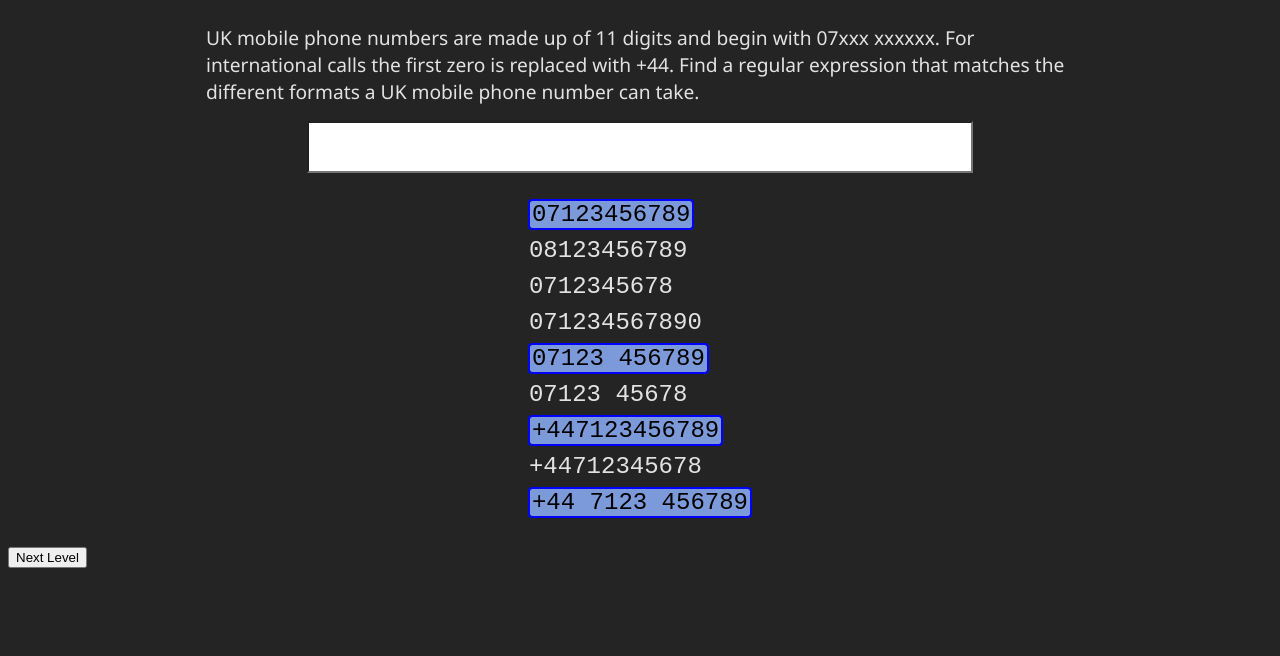
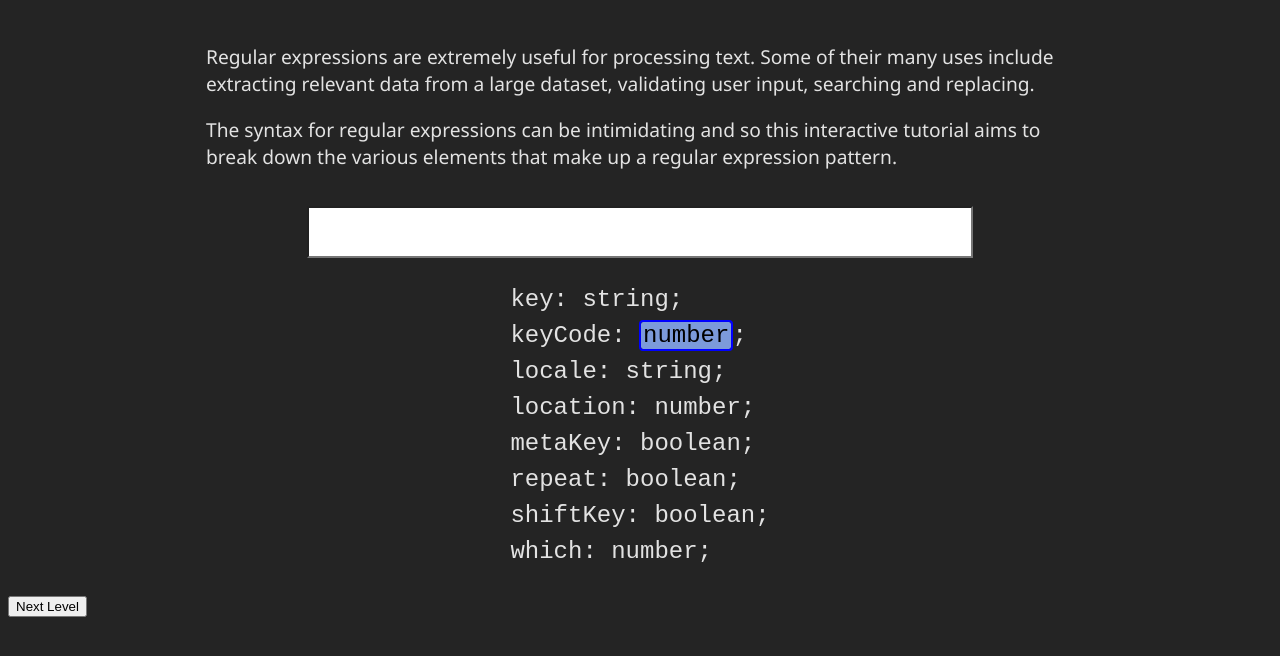
Before and after one commit to MichaelShawUK/regex, a React (Vite) app: page / in a window 1280 px wide. Shown: the top 656 px of the page. Built offline with nearby package versions, Linux system fonts and the light colour scheme.

Commit message:
Map instructions array to individual paragraphs

```diff
--- a/src/components/LevelTemplate.tsx
+++ b/src/components/LevelTemplate.tsx
@@ -47,7 +47,11 @@ const LevelTemplate = ({ templateData }: LevelTemplateProps) => {
 
   return (
     <div className="level-template">
-      <div className="instructions">{templateData.instructions}</div>
+      <div className="instructions">
+        {templateData.instructions.map((paragraph, index) => (
+          <p key={index}>{paragraph}</p>
+        ))}
+      </div>
       <input
         type="text"
         onChange={(e) => regexInputHandler(e)}
--- a/src/data/templateData.ts
+++ b/src/data/templateData.ts
@@ -7,8 +7,26 @@ import { BaseLevel, BaseLevelWithGetters } from "../types";
 const templateData: Array<BaseLevel> = [
   {
     type: "find",
-    instructions:
+    instructions: [
+      "Regular expressions are extremely useful for processing text. Some of their many uses include extracting relevant data from a large dataset, validating user input, searching and replacing.",
+      "The syntax for regular expressions can be intimidating and so this interactive tutorial aims to break down the various elements that make up a regular expression pattern.",
+    ],
+    matches: ["number", "number", "number"],
+    template: dedent`key: string;
+                     keyCode: SW@P;
+                     locale: string;
+                     location: SW@P;
+                     metaKey: boolean;
+                     repeat: boolean;
+                     shiftKey: boolean;
+                     which: SW@P;
+    `,
+  },
+  {
+    type: "find",
+    instructions: [
       "UK mobile phone numbers are made up of 11 digits and begin with 07xxx xxxxxx. For international calls the first zero is replaced with +44. Find a regular expression that matches the different formats a UK mobile phone number can take.",
+    ],
     matches: [
       "07123456789",
       "07123 456789",
@@ -27,7 +45,7 @@ const templateData: Array<BaseLevel> = [
   },
   {
     type: "find",
-    instructions: "Find all hex colour values",
+    instructions: ["Find all hex colour values"],
     matches: ["#efefef", "#ff0", "#9a4c12"],
     template: dedent`color: red;
                      background-color: SW@P;
@@ -37,7 +55,7 @@ const templateData: Array<BaseLevel> = [
   },
   {
     type: "find",
-    instructions: "Find all products IDs in this order",
+    instructions: ["Find all products IDs in this order"],
     matches: ["sku235av", "sku190wa", "sku883fl"],
     template: dedent`Order Summary:
                      Name: ReactJS
@@ -57,8 +75,9 @@ const templateData: Array<BaseLevel> = [
   },
   {
     type: "replace",
-    instructions:
+    instructions: [
       "The last argument to the rgba function sets the alpha channel, with 0 being fully transparent and 1 being fully opaque. Set all RGBA colours to fully opaque.",
+    ],
     matches: ["0.3", "0.5"],
     template: dedent`font-size: 12px;
                      line-height: 0.8;
--- a/src/types.d.ts
+++ b/src/types.d.ts
@@ -2,7 +2,7 @@ import { ChangeEventHandler } from "react";
 
 export interface BaseLevel {
   type: "find" | "replace";
-  instructions: string;
+  instructions: string[];
   template: string;
   matches: string[];
   replacements?: string[];
```
